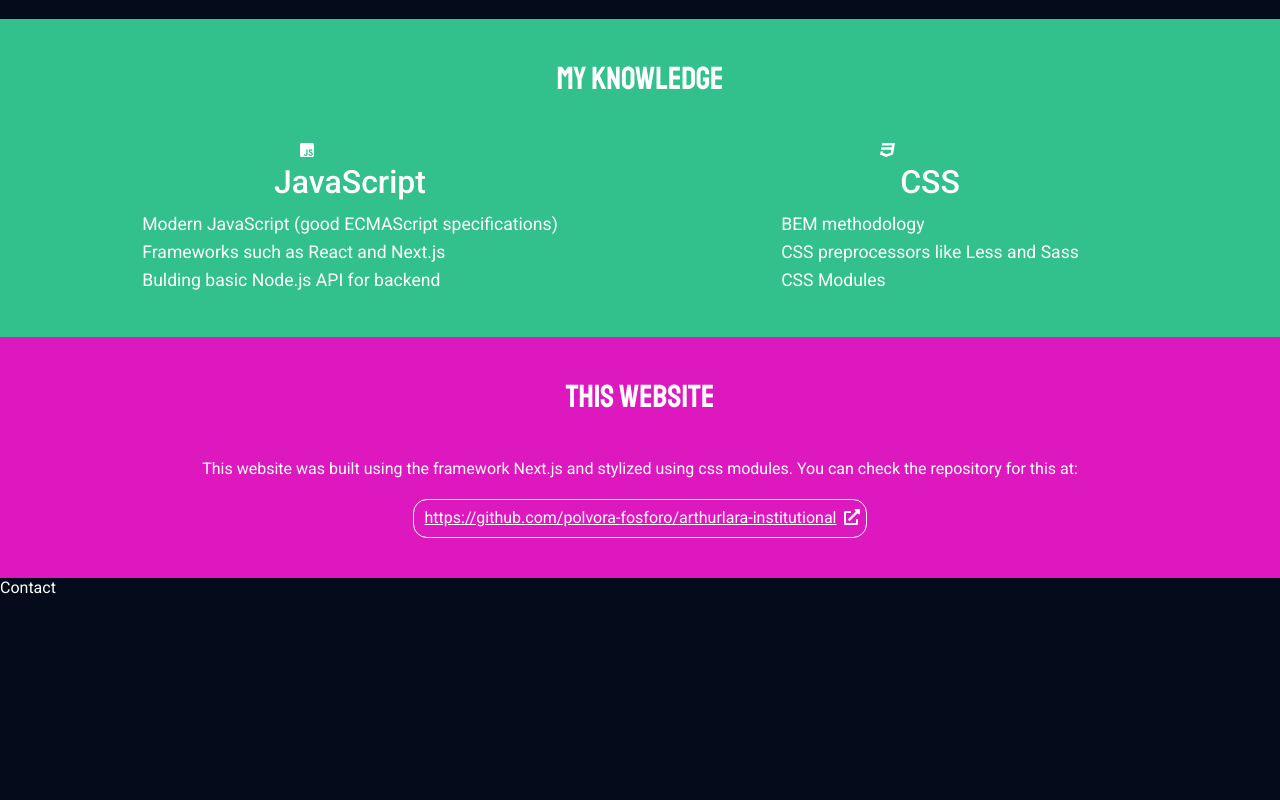
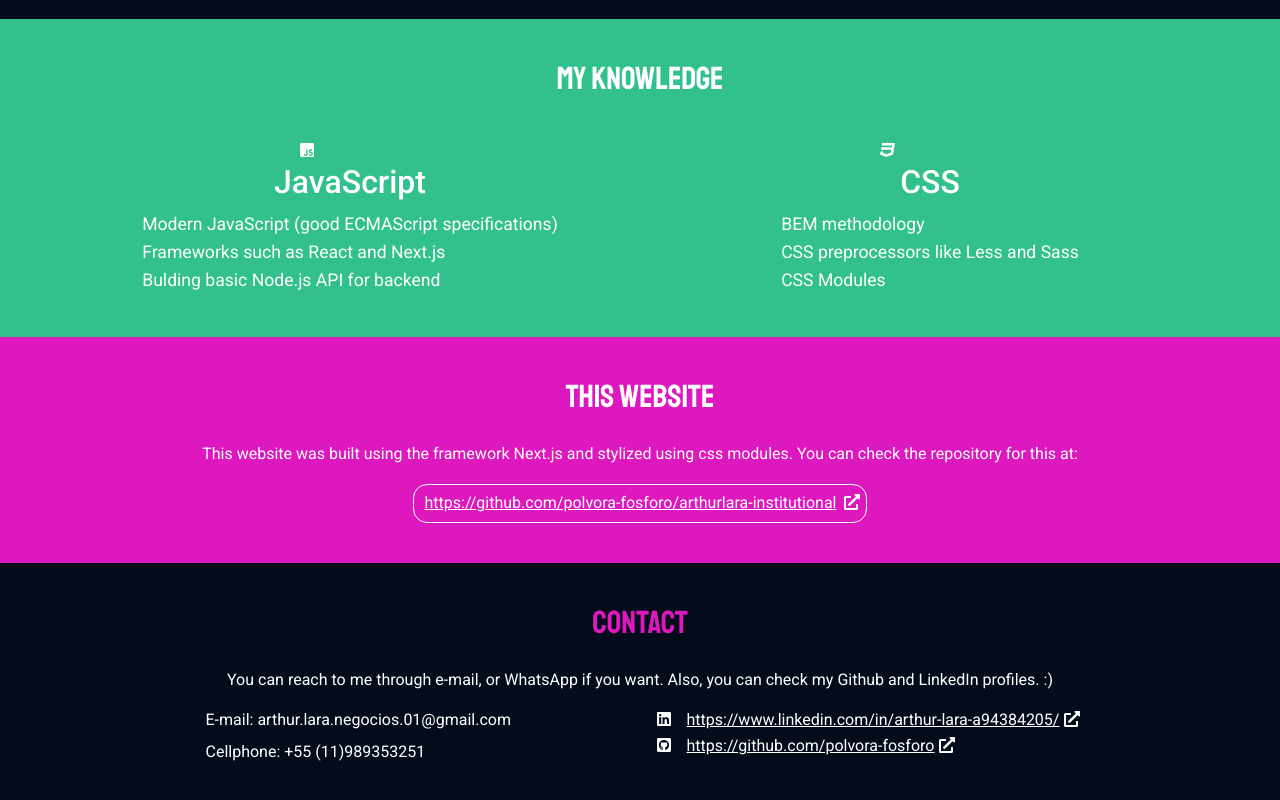
Before and after one commit to polvora-fosforo/arthurlara-institutional, a Next.js app: page / in a window 1280 px wide. Shown: the part 1651-2451 px from the top of the page. Before the commit the page ends 2250 px from the top, so only its background shows below. Built offline with nearby package versions, Linux system fonts and the light colour scheme.

Commit message:
[this website, contact]
-> removing this website container and passing style to .repo class
-> finishing contact section

```diff
--- a/components/Contact.jsx
+++ b/components/Contact.jsx
@@ -1,7 +1,63 @@
 import React from 'react';
+import globalStyles from '../styles/global.module.css';
+import styles from '../styles/contact.module.css';
+
+import { FontAwesomeIcon } from '@fortawesome/react-fontawesome';
+import { faExternalLinkAlt } from '@fortawesome/free-solid-svg-icons'
+import { faGithubSquare, faLinkedin } from '@fortawesome/free-brands-svg-icons';
 
 const Contact = () => {
-  return (<h1 id="contact">Contact</h1>);
+  return (
+    <section id="contact" className={`${globalStyles.container} ${styles.contact}`}>
+      <h2 className={globalStyles.subjectTitle}>Contact</h2>
+
+      <p className={styles.contact__text}>You can reach to me through e-mail, or WhatsApp if you want. Also, you can check my Github and LinkedIn profiles. :)</p>
+      <div className={styles.contact__divisions}>
+
+        <div className={styles.contact__division}>
+          <ul>
+            <li>
+              <p className={styles.contact__paragraph}>E-mail: arthur.lara.negocios.01@gmail.com</p>
+            </li>
+            <li>
+              <p className={styles.contact__paragraph}>Cellphone: +55 (11)989353251</p>
+            </li>
+          </ul>
+        </div>
+
+        <div className={styles.contact__division}>
+          <ul>
+            <li>
+              <a className={styles.contact__link} href="https://www.linkedin.com/in/arthur-lara-a94384205/" target="_blank">
+                <span className={styles['contact__link--icon']}>
+                  <FontAwesomeIcon icon={faLinkedin} />
+                </span>
+                https://www.linkedin.com/in/arthur-lara-a94384205/
+                <span className={styles['contact__link--icon']}>
+                  <FontAwesomeIcon icon={faExternalLinkAlt} />
+                </span>
+              </a>
+            </li>
+
+            <li>
+              <a className={styles.contact__link} href="https://github.com/polvora-fosforo" target="_blank">
+                <span className={styles['contact__link--icon']}>
+                  <FontAwesomeIcon icon={faGithubSquare} />
+                </span>
+                https://github.com/polvora-fosforo
+                <span className={styles['contact__link--icon']}>
+                  <FontAwesomeIcon icon={faExternalLinkAlt} />
+                </span>
+              </a>
+            </li>
+          </ul>
+        </div>
+
+      </div>
+      <a></a>
+    </section>
+
+    );
 }
 
 export default Contact;
--- a/components/ThisWebsite.jsx
+++ b/components/ThisWebsite.jsx
@@ -10,7 +10,7 @@
     <section id="thisWebsite" className={`${globalStyles['container--fluid']} ${styles.background}`}>
       <h2 className={`${globalStyles.subjectTitle} ${globalStyles['subjectTitle--alternate']}`}>This website</h2>
 
-      <div className={`${globalStyles.container} ${styles.repo}`}>
+      <div className={styles.repo}>
         <p>This website was built using the framework Next.js and stylized using css modules. You can check the repository for this at:</p>
         <a className={styles.repo__link} href="https://github.com/polvora-fosforo/arthurlara-institutional" target="_blank">
           https://github.com/polvora-fosforo/arthurlara-institutional
--- /dev/null
+++ b/styles/contact.module.css
@@ -0,0 +1,48 @@
+.contact {
+  text-align: center;
+}
+
+.contact__text {
+  padding-top: 25px;
+}
+
+.contact__divisions {
+  text-align: left;
+  display: flex;
+  justify-content: space-evenly;
+}
+.contact__division {
+  padding: 20px 0 0;
+}
+
+.contact__paragraph {
+  padding-bottom: 11px;
+}
+
+.contact__link {
+  display: flex;
+  color: #fff;
+  align-items: center;
+  padding-bottom: 5px;
+}
+.contact__link--icon {
+  width: 20px;
+  display: inline-block;
+  padding-right: 10px;
+}
+.contact__link--icon:last-child {
+  width: 10px;
+  display: inline-block;
+  padding-left: 5px;
+  padding-right: 0;
+}
+
+@media (max-width: 767px) {
+  .contact__divisions {
+    flex-direction: column;
+    padding-top: 20px;
+  }
+  .contact__division {
+    padding: 10px 0 0;
+  }
+}
--- a/styles/this-website.module.css
+++ b/styles/this-website.module.css
@@ -7,6 +7,10 @@
   display: flex;
   flex-direction: column;
   align-items: center;
+  max-width: 1160px;
+  margin: 0 auto;
+  padding: 25px 40px 40px;
+  text-align: center;
 }
 
 .repo__link {
```
